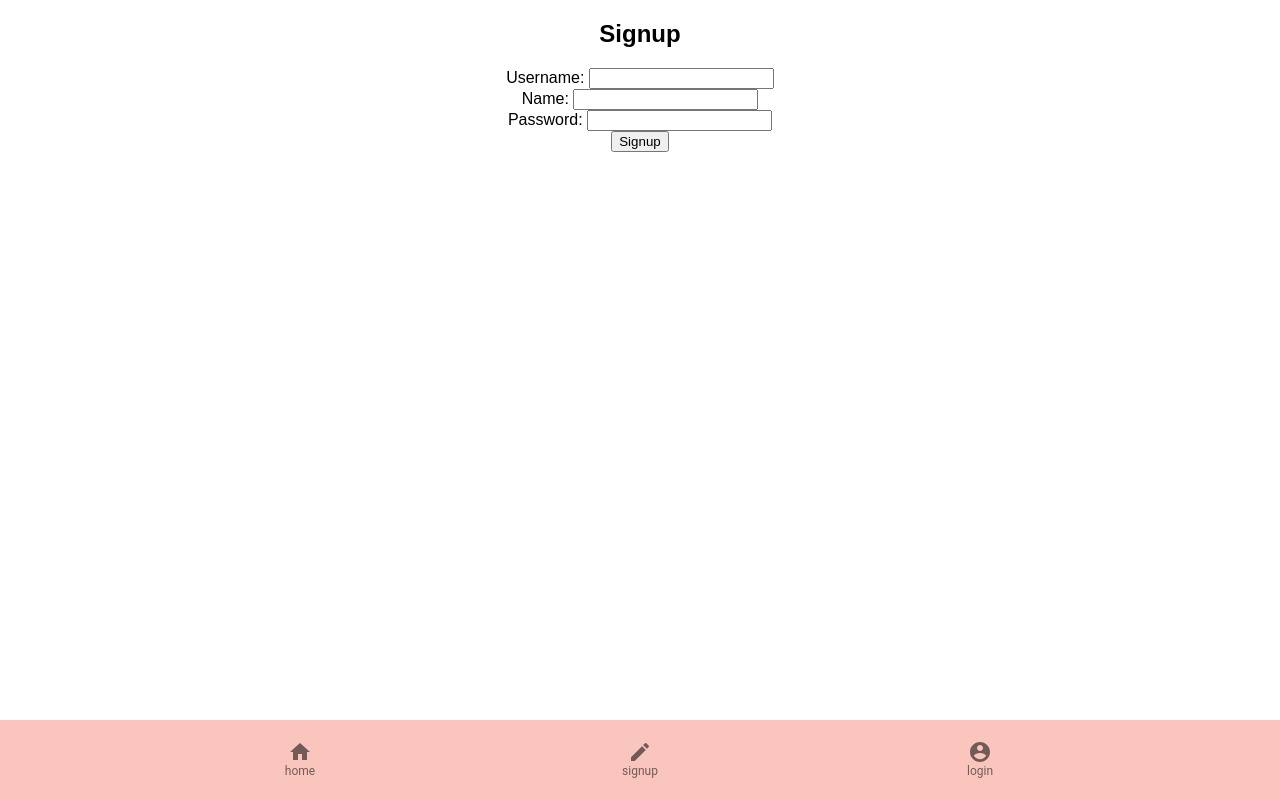
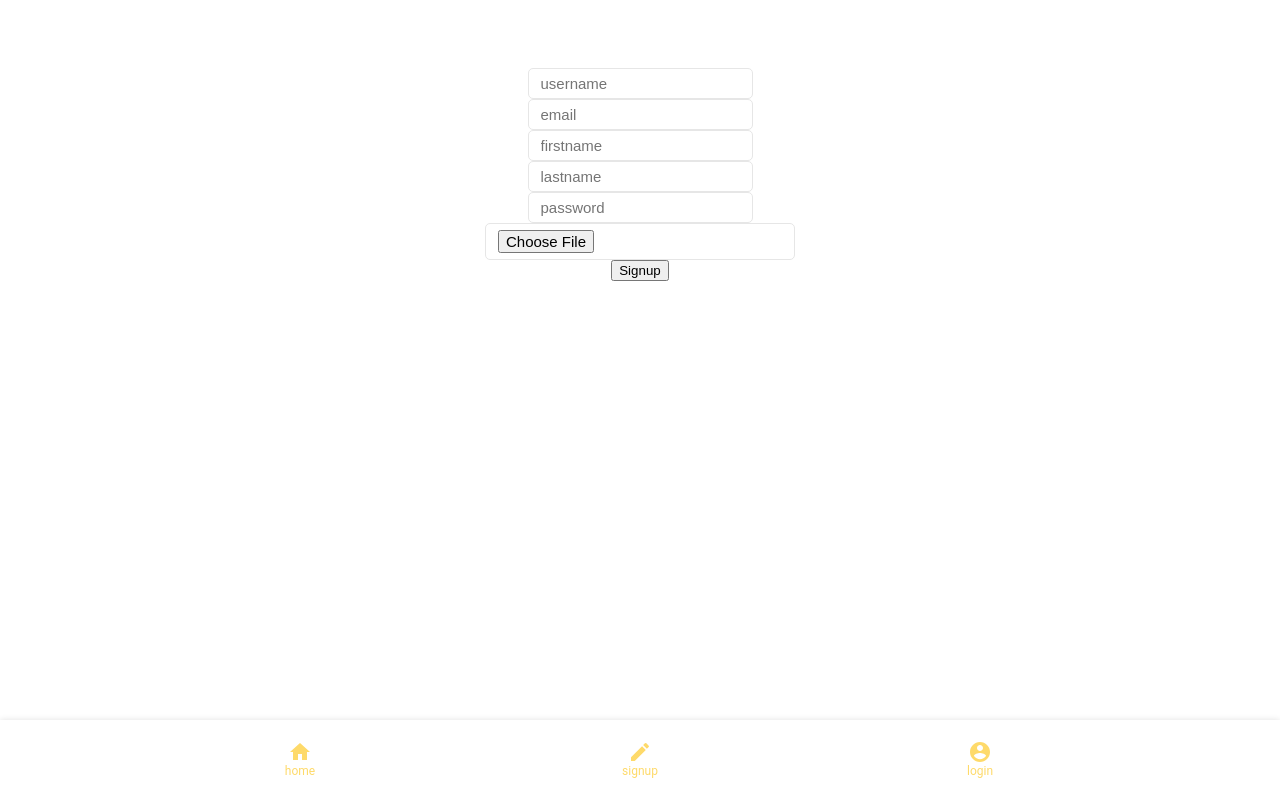
Before and after one commit to henridev/maptee2.0, a React (Create React App) app in the folder client/: page /signup in a window 1280 px wide. Built offline with nearby package versions, Linux system fonts and the light colour scheme.

Commit message:
small commit

```diff
--- a/client/package.json
+++ b/client/package.json
@@ -10,6 +10,7 @@
     "node-sass": "^4.12.0",
     "react": "^16.8.6",
     "react-dom": "^16.8.6",
+    "react-facebook-login": "^4.1.1",
     "react-redux": "^7.1.3",
     "react-router": "^5.0.1",
     "react-router-dom": "^5.0.1",
--- a/client/src/components/BottomNavigator.jsx
+++ b/client/src/components/BottomNavigator.jsx
@@ -19,9 +19,12 @@ const useStyles = makeStyles({
   root: {
     width: '100%',
     justifyContent: 'space-evenly',
-    backgroundColor: color.mountainpink,
+    boxShadow: '0 0 6px rgba(0,0,0,.12)',
     height: '100%',
     alignItems: 'center',
+  },
+  wrapper: {
+    color: color.ya_yellow,
   },
 })
 
@@ -45,23 +48,26 @@ export default function BottomNavigator(props) {
     >
       <NavLink to="/" exact>
         <BottomNavigationAction
+          className={classes.wrapper}
           label="home"
           icon={<HomeIcon />}
           showLabel={true}
         />
       </NavLink>
-      {!props.user && !api.isLoggedIn() && (
+      {props.user == null && !api.isLoggedIn() && (
         <NavLink to="/signup">
           <BottomNavigationAction
+            className={classes.wrapper}
             label="signup"
             icon={<CreateIcon />}
             showLabel={true}
           />
         </NavLink>
       )}
-      {!props.user && !api.isLoggedIn() && (
+      {!api.isLoggedIn() && (
         <NavLink to="/login">
           <BottomNavigationAction
+            className={classes.wrapper}
             label="login"
             icon={<AccountCircleIcon />}
             showLabel={true}
@@ -71,6 +77,7 @@ export default function BottomNavigator(props) {
       {api.isLoggedIn() && (
         <Link to="/" onClick={handleLogoutClick}>
           <BottomNavigationAction
+            className={classes.wrapper}
             label="logout"
             icon={<ExitToAppIcon />}
             showLabel={true}
--- a/client/src/components/pages/Home.jsx
+++ b/client/src/components/pages/Home.jsx
@@ -11,7 +11,7 @@ export default function Home(props) {
       try {
         api.google_signup().then(user => {
           console.log(user)
-          store.dispatch(set_user(user))
+          store.dispatch(set_user(user.user))
         })
       } catch (err) {
         console.error(err)
@@ -21,7 +21,9 @@ export default function Home(props) {
 
   return (
     <div className="Home">
-      <h2>Home</h2>
+      <div class="heading-bg">
+        <div>Home</div>
+      </div>
       <p>welcome to "App_name"</p>
       {user != null && <UserWelcome />}
     </div>
--- a/client/src/components/pages/Login.jsx
+++ b/client/src/components/pages/Login.jsx
@@ -1,12 +1,25 @@
-import React, { useState } from 'react'
+import React, { useState, useEffect } from 'react'
 import api from '../../apis/auth_api'
 import GoogleSignIn from '../sub_components/GoogleSignIn'
-
+import FacebookLoginButton from 'react-facebook-login'
 import { useForm } from '../../hooks'
 import { store, startState } from '../../redux/_store'
 import { set_user } from '../../redux/_actions'
+import ReactDOM from 'react-dom'
 
 export default function Login(props) {
+  const responseFacebook = userprofile => {
+    console.log(userprofile)
+    api
+      .facebookLogin(userprofile)
+      .then(user => {
+        console.log('SUCCESS!')
+        store.dispatch(set_user(user.user))
+        props.history.push('/')
+      })
+      .catch(err => console.error(err))
+  }
+
   const { formValues, getInputProps } = useForm({
     username: '',
     password: '',
@@ -17,7 +30,7 @@ export default function Login(props) {
     api
       .login(formValues.username, formValues.password)
       .then(user => {
-        console.log('SUCCESS!')
+        console.log('SUCCESS!', user)
         store.dispatch(set_user(user))
         props.history.push('/') // Redirect to the home page
       })
@@ -28,14 +41,35 @@ export default function Login(props) {
 
   return (
     <div className="Login">
-      <h2>Login</h2>
-      <form onSubmit={handleSubmit}>
-        Username: <input type="text" {...getInputProps('username')} /> <br />
-        Password: <input type="password" {...getInputProps('password')} />
-        <br />
-        <button>Login</button>
-      </form>
-      <GoogleSignIn />
+      <div className="title">
+        <h2>MapT</h2>
+        <p>Meet your friends!</p>
+      </div>
+      <div className="login_wrapper">
+        <form onSubmit={handleSubmit}>
+          <input
+            type="text"
+            {...getInputProps('username')}
+            placeholder="username"
+          />{' '}
+          <br />
+          <input
+            type="password"
+            {...getInputProps('password')}
+            placeholder="password"
+          />
+          <br />
+          <button>Login</button>
+        </form>
+        <GoogleSignIn />
+        <FacebookLoginButton
+          appId="750494372119711"
+          // autoLoad={true}
+          fields="name,email,picture"
+          onClick={() => {}}
+          callback={responseFacebook}
+        />
+      </div>
       {message && <div className="info info-danger">{message}</div>}
     </div>
   )
--- a/client/src/components/pages/Signup.jsx
+++ b/client/src/components/pages/Signup.jsx
@@ -1,13 +1,23 @@
 import React, { useState } from 'react'
 import api from '../../apis/auth_api'
+import { store, startState } from '../../redux/_store'
+import { set_user } from '../../redux/_actions'
 
 export default function Signup(props) {
   const [state, setState] = useState({
     username: '',
-    name: '',
+    email: '',
+    firstName: '',
+    lastName: '',
     password: '',
+    avatar: false,
     message: null,
   })
+
+  function handleFileChange(event) {
+    console.log('the file added by the user is: ', event.target.files[0])
+    setState({ ...state, avatar: event.target.files[0] })
+  }
 
   function handleInputChange(event) {
     setState({
@@ -20,13 +30,17 @@ export default function Signup(props) {
     e.preventDefault()
     let data = {
       username: state.username,
-      name: state.name,
+      email: state.email,
+      firstName: state.firstName,
+      lastName: state.lastName,
       password: state.password,
+      avatar: state.avatar,
     }
     api
       .signup(data)
-      .then(result => {
+      .then(user => {
         console.log('SUCCESS!')
+        store.dispatch(set_user(user))
         props.history.push('/') // Redirect to the home page
       })
       .catch(err => setState({ message: err.toString() }))
@@ -35,29 +49,53 @@ export default function Signup(props) {
     <div className="Signup">
       <h2>Signup</h2>
       <form>
-        Username:{' '}
         <input
+          placeholder="username"
           type="text"
           value={state.username}
           name="username"
           onChange={handleInputChange}
-        />{' '}
+        />
         <br />
-        Name:{' '}
         <input
+          placeholder="email"
           type="text"
-          value={state.name}
-          name="name"
+          value={state.email}
+          name="email"
           onChange={handleInputChange}
-        />{' '}
+        />
         <br />
-        Password:{' '}
         <input
+          placeholder="firstname"
+          type="text"
+          value={state.firstName}
+          name="firstName"
+          onChange={handleInputChange}
+        />
+        <br />
+        <input
+          placeholder="lastname"
+          type="text"
+          value={state.lastName}
+          name="lastName"
+          onChange={handleInputChange}
+        />
+        <br />
+        <input
+          placeholder="password"
           type="password"
           value={state.password}
           name="password"
           onChange={handleInputChange}
-        />{' '}
+        />
+        <br />
+        <input
+          type="file"
+          // value={state.file}
+          name="avatar"
+          onChange={handleFileChange}
+          className="inputs-edit-file"
+        />
         <br />
         <button onClick={e => handleClick(e)}>Signup</button>
       </form>
--- a/client/src/components/sub_components/UserWelcome.jsx
+++ b/client/src/components/sub_components/UserWelcome.jsx
@@ -4,9 +4,11 @@ import { store, startState } from '../../redux/_store'
 import { set_user } from '../../redux/_actions'
 
 export default function UserWelcome(props) {
+  const user = store.getState().user
+  console.log(user)
   return (
     <div className="Home">
-      <p>Hello there!</p>
+      <p>Hello there! {user.username}</p>
     </div>
   )
 }
--- a/client/src/index.js
+++ b/client/src/index.js
@@ -11,4 +11,4 @@ ReactDOM.render(
   </Router>,
   document.getElementById('root')
 )
-// registerServiceWorker();
+// registerServiceWorker()
--- a/client/src/index.scss
+++ b/client/src/index.scss
@@ -4,7 +4,12 @@ $primary: #32c3ff;
 $ya_yellow: #feda6a;
 $silver_fox: #d4d4dc;
 $matte_grey: #393f4d;
-$dark_slate: #1d1e22; // ----------------------------------------
+$dark_slate: #1d1e22;
+
+$grassy_Green: #9bc400;
+$purplemajesty: #8076a3;
+$mountainpink: #f9c5bd;
+$stonepurple: #7c677f; // ----------------------------------------
 // To install Boostrap:
 // 1) Run in the client folder: $ npm i bootstrap
 // 2) Import bootstrap with the following line
@@ -19,12 +24,19 @@ $dark_slate: #1d1e22; // ----------------------------------------
 // --------------------
 // Style reusable for all components
 @import './styles/home.scss';
+@import './styles/login.scss';
 @import './styles/google_signin.scss';
 
 body {
   margin: 0;
   padding: 0;
-  font-family: sans-serif;
+  color: white;
+  font-size: bold;
+  font-family: 'Roboto', sans-serif;
+}
+
+a {
+  text-decoration: none;
 }
 
 .info {
@@ -61,7 +73,7 @@ body {
     a {
       color: white;
       padding: 0 5px;
-      text-decoration: unset;
+      text-decoration: none;
     }
 
     a.active {
--- a/client/src/styles/home.scss
+++ b/client/src/styles/home.scss
@@ -0,0 +1,12 @@
+.home {
+  // grid-area: home;
+}
+
+#bottom_navigator {
+  // grid-area: navigator;
+}
+
+.heading-bg {
+  height: 480px;
+  background: -webkit-linear-gradient(left, $ya_yellow, #ffc222);
+}
--- /dev/null
+++ b/client/src/styles/login.scss
@@ -0,0 +1,41 @@
+.Login {
+  display: grid;
+  grid-template-areas:
+    '. . title . .'
+    '. . login . .'
+    '. . . . .';
+  background-color: #fbf2e7;
+}
+
+.login_wrapper {
+  grid-area: login;
+  display: flex;
+  flex-direction: column;
+  justify-content: center;
+  align-items: center;
+}
+
+.Login > * {
+  margin: 1%;
+}
+
+.title {
+  grid-area: title;
+  color: $ya_yellow;
+  align-self: end;
+}
+
+.Login input,
+.Signup input {
+  border: 1px solid #e6e6e6;
+  padding: 6px 12px;
+  font-size: 15px;
+  border-radius: 5px;
+  font-weight: 500;
+}
+
+.login_wrapper {
+  padding: 2px;
+  background-color: #fff;
+  box-shadow: 0 1px 1px rgba(0, 0, 0, 0.1);
+}
```
Also changed, not shown: client/src/apis/auth_api.js (+21 -1 lines), 2 other files (tests, documents, lock files or other folders).
